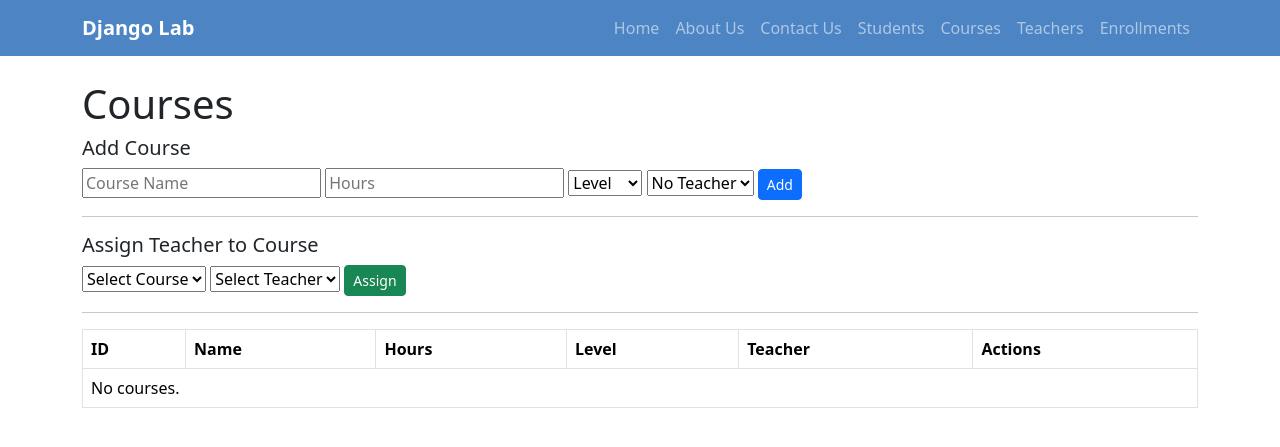
After one commit to Abdallahadel2004/ITI-open-source-9-month-track, a Django app: page /courses/ in a window 1280 px wide. The commit adds this page. Shown: the top 447 px of the page. Run offline with Django 5.2, Linux system fonts and the light colour scheme; data that the repository does not hold is empty; some libraries are stand-ins or nearby versions.

Commit message:
added day2 django lab

```diff
--- a/labs/django/Django/settings.py
+++ b/labs/django/Django/settings.py
@@ -118,6 +118,9 @@ USE_TZ = True
 
 STATIC_URL = 'static/'
 
+MEDIA_URL = '/media/'
+MEDIA_ROOT = BASE_DIR / 'media'
+
 
 # Default primary key field type
 # https://docs.djangoproject.com/en/5.2/ref/settings/#default-auto-field
--- a/labs/django/Django/urls.py
+++ b/labs/django/Django/urls.py
@@ -15,15 +15,14 @@ Including another URLconf
     2. Add a URL to urlpatterns:  path('blog/', include('blog.urls'))
 """
 from django.contrib import admin
-from django.urls import path
-from day1.views import home
-from day1.views import about_us
-from day1.views import contact_us
+from django.urls import path, include
+from django.conf import settings
+from django.conf.urls.static import static
 
 urlpatterns = [
     path('admin/', admin.site.urls),
-    path('', home),
-    path('about/', about_us),
-    path('contact/', contact_us),
+    path('', include('day1.urls')),
+]
 
-]
+if settings.DEBUG:
+    urlpatterns += static(settings.MEDIA_URL, document_root=settings.MEDIA_ROOT)
--- /dev/null
+++ b/labs/django/day1/Templates/courses.html
@@ -0,0 +1,68 @@
+{% extends 'navbar.html' %}
+{% block content %}
+<div class="container mt-4">
+  <h1>Courses</h1>
+
+  <h5>Add Course</h5>
+  <form action="{% url 'add_course' %}" method="post">
+    {% csrf_token %}
+    <input type="text" name="name" placeholder="Course Name" required>
+    <input type="number" name="hours" placeholder="Hours" required>
+    <select name="level" required>
+      <option value="">Level</option>
+      {% for val, label in levels %}
+        <option value="{{ val }}">{{ label }}</option>
+      {% endfor %}
+    </select>
+    <select name="teacher">
+      <option value="">No Teacher</option>
+      {% for teacher in teachers %}
+        <option value="{{ teacher.id }}">{{ teacher.name }}</option>
+      {% endfor %}
+    </select>
+    <button type="submit" class="btn btn-primary btn-sm">Add</button>
+  </form>
+
+  <hr>
+  <h5>Assign Teacher to Course</h5>
+  <form action="{% url 'assign_teacher' %}" method="post">
+    {% csrf_token %}
+    <select name="course_id" required>
+      <option value="">Select Course</option>
+      {% for course in courses %}
+        <option value="{{ course.id }}">{{ course.name }}</option>
+      {% endfor %}
+    </select>
+    <select name="teacher_id" required>
+      <option value="">Select Teacher</option>
+      {% for teacher in teachers %}
+        <option value="{{ teacher.id }}">{{ teacher.name }}</option>
+      {% endfor %}
+    </select>
+    <button type="submit" class="btn btn-success btn-sm">Assign</button>
+  </form>
+
+  <hr>
+  <table class="table table-bordered">
+    <thead>
+      <tr>
+        <th>ID</th><th>Name</th><th>Hours</th><th>Level</th><th>Teacher</th><th>Actions</th>
+      </tr>
+    </thead>
+    <tbody>
+      {% for course in courses %}
+      <tr>
+        <td>{{ course.id }}</td>
+        <td>{{ course.name }}</td>
+        <td>{{ course.hours }}</td>
+        <td>{{ course.get_level_display }}</td>
+        <td>{% if course.teacher %}{{ course.teacher.name }}{% else %}No Teacher{% endif %}</td>
+        <td><a href="{% url 'delete_course' course.id %}" class="btn btn-danger btn-sm">Delete</a></td>
+      </tr>
+      {% empty %}
+      <tr><td colspan="6">No courses.</td></tr>
+      {% endfor %}
+    </tbody>
+  </table>
+</div>
+{% endblock %}
--- a/labs/django/day1/Templates/navbar.html
+++ b/labs/django/day1/Templates/navbar.html
@@ -5,25 +5,48 @@
 <link rel="stylesheet" href="{% static 'css/navbar.css' %}">
 <nav class="navbar navbar-expand-lg navbar-dark ">
   <div class="container">
-    <a class="navbar-brand fw-bold text-white" href="/">Django Lab</a>
+    <a class="navbar-brand fw-bold text-white" href="{% url 'home' %}">Django Lab</a>
     <button class="navbar-toggler" type="button" data-bs-toggle="collapse" data-bs-target="#navbarNav" aria-controls="navbarNav" aria-expanded="false" aria-label="Toggle navigation">
       <span class="navbar-toggler-icon"></span>
     </button>
     <div class="collapse navbar-collapse" id="navbarNav">
       <ul class="navbar-nav ms-auto">
         <li class="nav-item">
-          <a class="nav-link" href="/">Home</a>
+          <a class="nav-link" href="{% url 'home' %}">Home</a>
         </li>
         <li class="nav-item">
-          <a class="nav-link" href="/about/">About Us</a>
+          <a class="nav-link" href="{% url 'about_us' %}">About Us</a>
         </li>
         <li class="nav-item">
-          <a class="nav-link" href="/contact/">Contact Us</a>
+          <a class="nav-link" href="{% url 'contact_us' %}">Contact Us</a>
+        </li>
+        <li class="nav-item">
+          <a class="nav-link" href="{% url 'students' %}">Students</a>
+        </li>
+        <li class="nav-item">
+          <a class="nav-link" href="{% url 'courses' %}">Courses</a>
+        </li>
+        <li class="nav-item">
+          <a class="nav-link" href="{% url 'teachers' %}">Teachers</a>
+        </li>
+        <li class="nav-item">
+          <a class="nav-link" href="{% url 'enrollments' %}">Enrollments</a>
         </li>
       </ul>
     </div>
   </div>
 </nav>
+
+<div class="container mt-2">
+  {% if messages %}
+    {% for message in messages %}
+      <div class="alert alert-{{ message.tags }} alert-dismissible fade show" role="alert">
+        {{ message }}
+        <button type="button" class="btn-close" data-bs-dismiss="alert"></button>
+      </div>
+    {% endfor %}
+  {% endif %}
+</div>
+
 {% block content %}
-
 {% endblock %}
--- a/labs/django/day1/admin.py
+++ b/labs/django/day1/admin.py
@@ -1,4 +1,4 @@
 from django.contrib import admin
-from .models import Product
+from .models import Product, Student, Course, Teacher, Enrollment
 
-admin.site.register(Product)
+admin.site.register([Product, Student, Course, Teacher, Enrollment])
--- /dev/null
+++ b/labs/django/day1/urls.py
@@ -0,0 +1,26 @@
+from django.urls import path
+from . import views
+
+urlpatterns = [
+
+    path('', views.home, name='home'),
+    path('about/', views.about_us, name='about_us'),
+    path('contact/', views.contact_us, name='contact_us'),
+
+    path('students/', views.students, name='students'),
+    path('students/add/', views.add_student, name='add_student'),
+    path('students/delete/<int:student_id>/', views.delete_student, name='delete_student'),
+
+    path('courses/', views.courses, name='courses'),
+    path('courses/add/', views.add_course, name='add_course'),
+    path('courses/delete/<int:course_id>/', views.delete_course, name='delete_course'),
+    path('courses/assign-teacher/', views.assign_teacher, name='assign_teacher'),
+
+    path('teachers/', views.teachers, name='teachers'),
+    path('teachers/add/', views.add_teacher, name='add_teacher'),
+    path('teachers/delete/<int:teacher_id>/', views.delete_teacher, name='delete_teacher'),
+
+    path('enrollments/', views.enrollments, name='enrollments'),
+    path('enrollments/enroll/', views.enroll_student, name='enroll_student'),
+    path('enrollments/unenroll/<int:enrollment_id>/', views.unenroll_student, name='unenroll_student'),
+]
--- a/labs/django/day1/views.py
+++ b/labs/django/day1/views.py
@@ -1,7 +1,12 @@
-from django.shortcuts import render
+from django.shortcuts import render, redirect, get_object_or_404
 from django.http import HttpResponse
+from django.contrib import messages
+from django.core.exceptions import ValidationError
+from .models import Student, Course, Teacher, Enrollment
 
-# Create your views here.
+
+
+
 def home(request):
     return render(request, 'home.html')
 
@@ -10,3 +15,237 @@ def about_us(request):
 
 def contact_us(request):
     return render(request, 'contact_us.html')
+
+
+
+
+def students(request):
+    student_list = Student.objects.all()
+
+    name = request.GET.get('name')
+    phone = request.GET.get('phone')
+    age = request.GET.get('age')
+    gender = request.GET.get('gender')
+    level = request.GET.get('level')
+    address = request.GET.get('address')
+
+    if name:
+        student_list = student_list.filter(name__icontains=name)
+    if phone:
+        student_list = student_list.filter(phone__icontains=phone)
+    if age:
+        student_list = student_list.filter(age=age)
+    if gender:
+        student_list = student_list.filter(gender=gender)
+    if level:
+        student_list = student_list.filter(level=level)
+    if address:
+        student_list = student_list.filter(address__icontains=address)
+
+    context = {
+        'students': student_list,
+        'levels': [('L1', 'Level 1'), ('L2', 'Level 2'), ('L3', 'Level 3'),
+                   ('L4', 'Level 4'), ('L5', 'Level 5'), ('L6', 'Level 6')],
+        'genders': [('M', 'Male'), ('F', 'Female')],
+    }
+    return render(request, 'students.html', context)
+
+
+def add_student(request):
+    if request.method == 'POST':
+        try:
+            student = Student(
+                name=request.POST.get('name'),
+                phone=request.POST.get('phone'),
+                age=int(request.POST.get('age', 0)),
+                gender=request.POST.get('gender'),
+                address=request.POST.get('address'),
+                level=request.POST.get('level'),
+            )
+            if request.FILES.get('image'):
+                student.image = request.FILES['image']
+            student.save()
+            messages.success(request, f'Student "{student.name}" added successfully!')
+        except Exception as e:
+            messages.error(request, f'Error adding student: {e}')
+    return redirect('students')
+
+
+def delete_student(request, student_id):
+    student = get_object_or_404(Student, id=student_id)
+    student.delete()
+    messages.success(request, f'Student "{student.name}" deleted.')
+    return redirect('students')
+
+
+
+def courses(request):
+    course_list = Course.objects.select_related('teacher').all()
+
+    # Filters
+    name = request.GET.get('name')
+    level = request.GET.get('level')
+    hours = request.GET.get('hours')
+    teacher_name = request.GET.get('teacher')
+
+    if name:
+        course_list = course_list.filter(name__icontains=name)
+    if level:
+        course_list = course_list.filter(level=level)
+    if hours:
+        course_list = course_list.filter(hours=hours)
+    if teacher_name:
+        course_list = course_list.filter(teacher__name__icontains=teacher_name)
+
+    context = {
+        'courses': course_list,
+        'teachers': Teacher.objects.all(),
+        'levels': [('L1', 'Level 1'), ('L2', 'Level 2'), ('L3', 'Level 3'),
+                   ('L4', 'Level 4'), ('L5', 'Level 5'), ('L6', 'Level 6')],
+    }
+    return render(request, 'courses.html', context)
+
+
+def add_course(request):
+    if request.method == 'POST':
+        try:
+            teacher_id = request.POST.get('teacher')
+            teacher = Teacher.objects.get(id=teacher_id) if teacher_id else None
+            course = Course(
+                name=request.POST.get('name'),
+                hours=int(request.POST.get('hours', 0)),
+                level=request.POST.get('level'),
+                teacher=teacher,
+            )
+            course.save()
+            messages.success(request, f'Course "{course.name}" added successfully!')
+        except Exception as e:
+            messages.error(request, f'Error adding course: {e}')
+    return redirect('courses')
+
+
+def delete_course(request, course_id):
+    course = get_object_or_404(Course, id=course_id)
+    course.delete()
+    messages.success(request, f'Course "{course.name}" deleted.')
+    return redirect('courses')
+
+
+def assign_teacher(request):
+    """Assign a teacher to a course."""
+    if request.method == 'POST':
+        try:
+            course_id = request.POST.get('course_id')
+            teacher_id = request.POST.get('teacher_id')
+            course = get_object_or_404(Course, id=course_id)
+            teacher = get_object_or_404(Teacher, id=teacher_id)
+            course.teacher = teacher
+            course.save()
+            messages.success(request, f'Teacher "{teacher.name}" assigned to course "{course.name}".')
+        except Exception as e:
+            messages.error(request, f'Error assigning teacher: {e}')
+    return redirect('courses')
+
+
+
+
+def teachers(request):
+    teacher_list = Teacher.objects.all()
+    name = request.GET.get('name')
+    age = request.GET.get('age')
+    min_salary = request.GET.get('min_salary')
+    max_salary = request.GET.get('max_salary')
+
+    if name:
+        teacher_list = teacher_list.filter(name__icontains=name)
+    if age:
+        teacher_list = teacher_list.filter(age=age)
+    if min_salary:
+        teacher_list = teacher_list.filter(salary__gte=min_salary)
+    if max_salary:
+        teacher_list = teacher_list.filter(salary__lte=max_salary)
+
+    context = {
+        'teachers': teacher_list,
+    }
+    return render(request, 'teachers.html', context)
+
+
+def add_teacher(request):
+    if request.method == 'POST':
+        try:
+            teacher = Teacher(
+                name=request.POST.get('name'),
+                age=int(request.POST.get('age', 0)),
+                salary=float(request.POST.get('salary', 0)),
+            )
+            teacher.save()
+            messages.success(request, f'Teacher "{teacher.name}" added successfully!')
+        except Exception as e:
+            messages.error(request, f'Error adding teacher: {e}')
+    return redirect('teachers')
+
+
+def delete_teacher(request, teacher_id):
+    teacher = get_object_or_404(Teacher, id=teacher_id)
+    teacher.delete()
+    messages.success(request, f'Teacher "{teacher.name}" deleted.')
+    return redirect('teachers')
+
+
+
+
+def enroll_student(request):
+    """Add a course to a student with grade — with validation."""
+    if request.method == 'POST':
+        try:
+            student_id = request.POST.get('student_id')
+            course_id = request.POST.get('course_id')
+            grade = request.POST.get('grade')
+
+            student = get_object_or_404(Student, id=student_id)
+            course = get_object_or_404(Course, id=course_id)
+
+            enrollment = Enrollment(
+                student=student,
+                course=course,
+                grade=float(grade) if grade else None,
+            )
+            enrollment.save()
+            messages.success(request, f'Student "{student.name}" enrolled in "{course.name}" successfully!')
+        except ValidationError as e:
+            messages.error(request, e.message)
+        except Exception as e:
+            messages.error(request, f'Error enrolling student: {e}')
+    return redirect('enrollments')
+
+
+def unenroll_student(request, enrollment_id):
+    enrollment = get_object_or_404(Enrollment, id=enrollment_id)
+    enrollment.delete()
+    messages.success(request, 'Student unenrolled successfully.')
+    return redirect('enrollments')
+
+
+def enrollments(request):
+    enrollment_list = Enrollment.objects.select_related('student', 'course', 'course__teacher').all()
+
+    student_name = request.GET.get('student')
+    course_name = request.GET.get('course')
+    level = request.GET.get('level')
+
+    if student_name:
+        enrollment_list = enrollment_list.filter(student__name__icontains=student_name)
+    if course_name:
+        enrollment_list = enrollment_list.filter(course__name__icontains=course_name)
+    if level:
+        enrollment_list = enrollment_list.filter(student__level=level)
+
+    context = {
+        'enrollments': enrollment_list,
+        'students': Student.objects.all(),
+        'courses': Course.objects.filter(teacher__isnull=False),
+        'levels': [('L1', 'Level 1'), ('L2', 'Level 2'), ('L3', 'Level 3'),
+                   ('L4', 'Level 4'), ('L5', 'Level 5'), ('L6', 'Level 6')],
+    }
+    return render(request, 'enrollments.html', context)
```
Also changed, not shown: labs/django/day1/Templates/enrollments.html (added, +48 -0 lines), labs/django/day1/Templates/students.html (added, +53 -0 lines), labs/django/day1/Templates/teachers.html (added, +36 -0 lines), labs/django/day1/models.py (+88 -0 lines), labs/django/day1/migrations/0001_initial.py.
